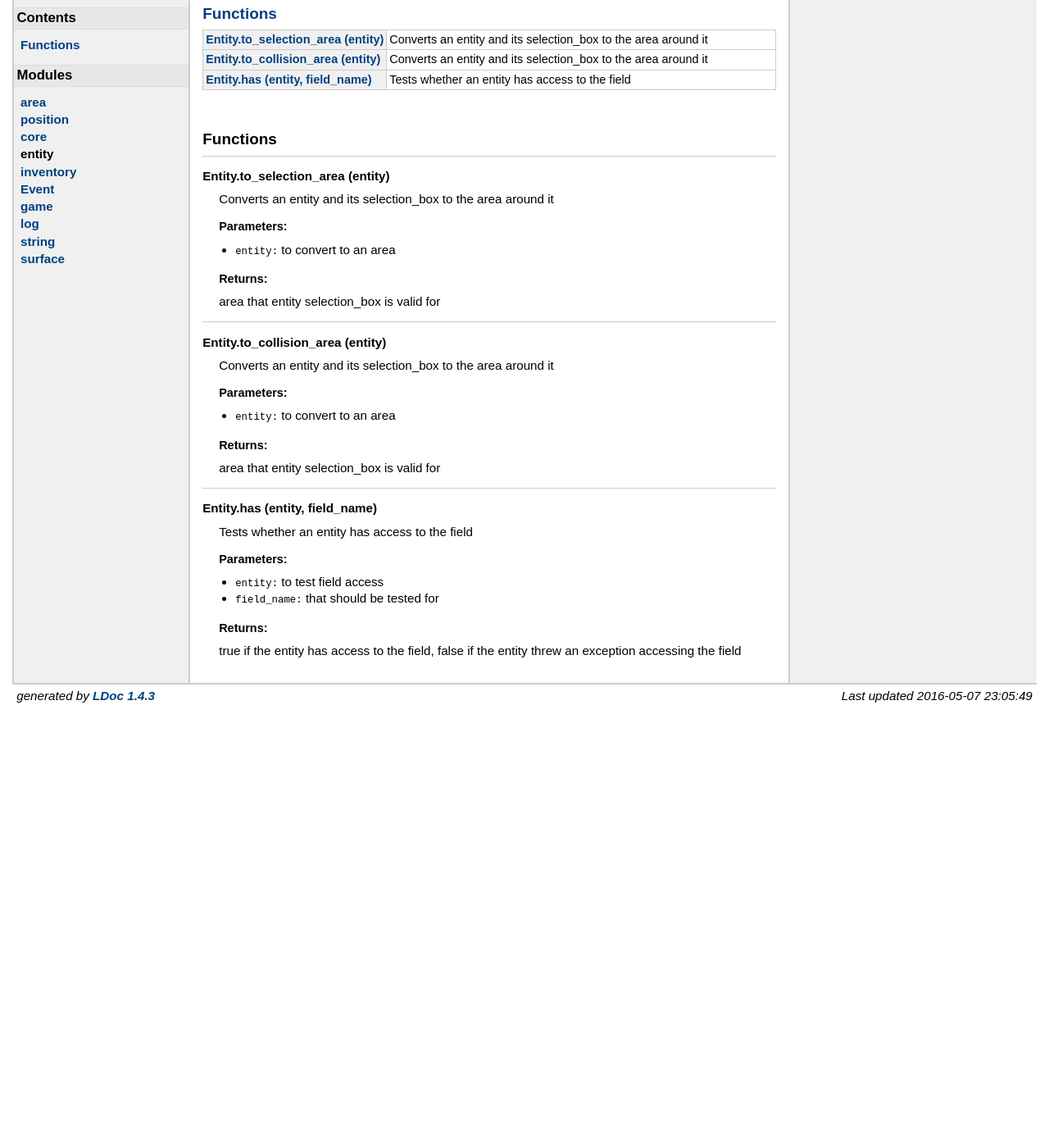
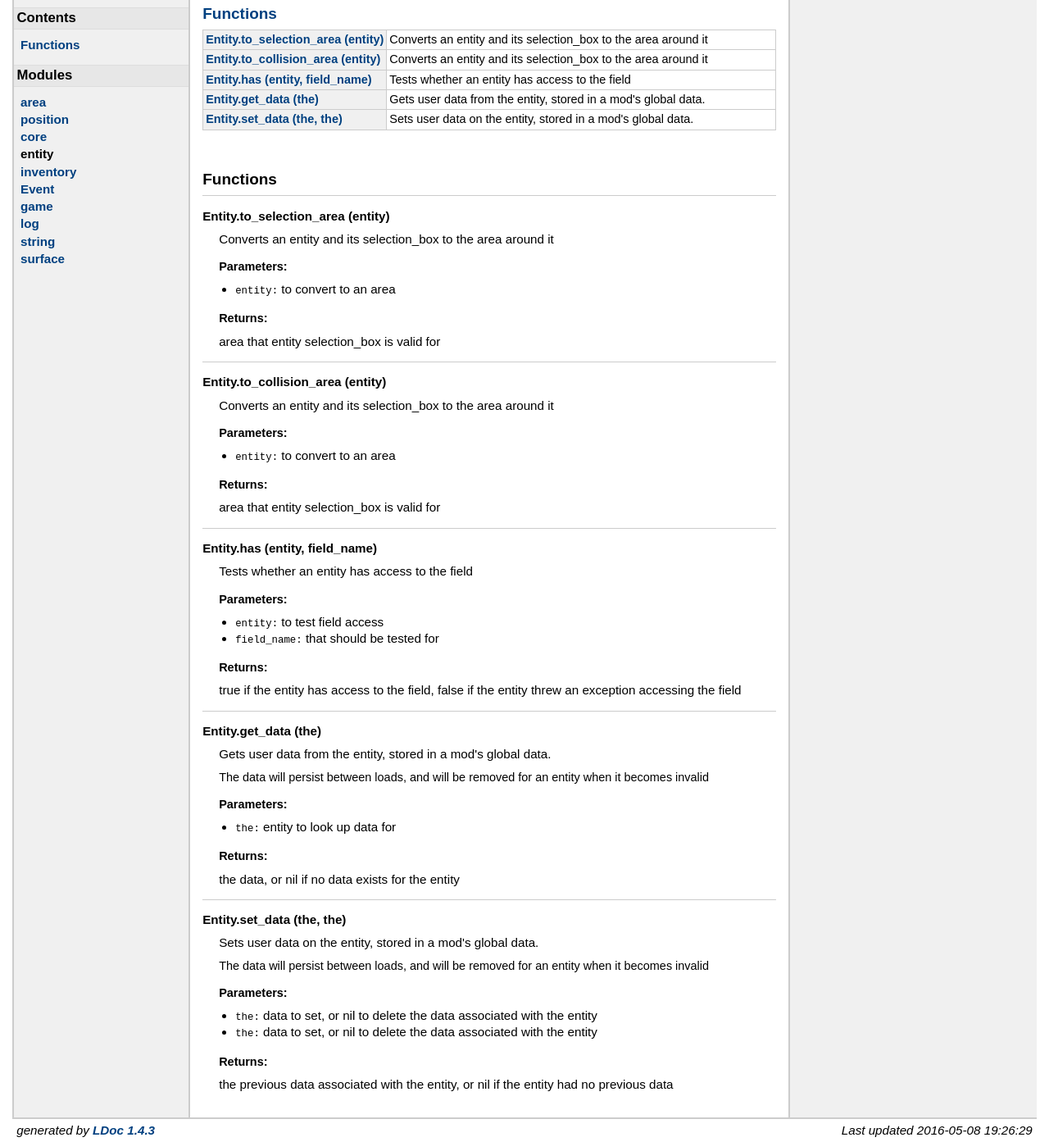
Before and after one commit to Afforess/Factorio-Stdlib, a plain HTML site: page modules/entity.html in a window 1280 px wide. Shown: the part 82-1475 px from the top of the page at 82% size. Before the commit the page ends 946 px from the top, so only its background shows below. Drawn offline with Linux system fonts and the light colour scheme.

Commit message:
Automatic Github Page generation

```diff
--- a/modules/entity.html
+++ b/modules/entity.html
@@ -72,6 +72,14 @@
 	<tr>
 	<td class="name" nowrap><a href="#Entity.has">Entity.has (entity, field_name)</a></td>
 	<td class="summary">Tests whether an entity has access to the field</td>
+	</tr>
+	<tr>
+	<td class="name" nowrap><a href="#Entity.get_data">Entity.get_data (the)</a></td>
+	<td class="summary">Gets user data from the entity, stored in a mod's global data.</td>
+	</tr>
+	<tr>
+	<td class="name" nowrap><a href="#Entity.set_data">Entity.set_data (the, the)</a></td>
+	<td class="summary">Sets user data on the entity, stored in a mod's global data.</td>
 	</tr>
 </table>
 
@@ -160,6 +168,61 @@
 
 
 </dd>
+    <dt>
+    <a name = "Entity.get_data"></a>
+    <strong>Entity.get_data (the)</strong>
+    </dt>
+    <dd>
+    Gets user data from the entity, stored in a mod's global data.
+ <p> The data will persist between loads, and will be removed for an entity when it becomes invalid</p>
+
+
+    <h3>Parameters:</h3>
+    <ul>
+        <li><span class="parameter">the</span>
+         entity to look up data for
+        </li>
+    </ul>
+
+    <h3>Returns:</h3>
+    <ol>
+
+        the data, or nil if no data exists for the entity
+    </ol>
+
+
+
+
+</dd>
+    <dt>
+    <a name = "Entity.set_data"></a>
+    <strong>Entity.set_data (the, the)</strong>
+    </dt>
+    <dd>
+    Sets user data on the entity, stored in a mod's global data.
+ <p> The data will persist between loads, and will be removed for an entity when it becomes invalid</p>
+
+
+    <h3>Parameters:</h3>
+    <ul>
+        <li><span class="parameter">the</span>
+         data to set, or nil to delete the data associated with the entity
+        </li>
+        <li><span class="parameter">the</span>
+         data to set, or nil to delete the data associated with the entity
+        </li>
+    </ul>
+
+    <h3>Returns:</h3>
+    <ol>
+
+        the previous data associated with the entity, or nil if the entity had no previous data
+    </ol>
+
+
+
+
+</dd>
 </dl>
 
 
@@ -167,7 +230,7 @@
 </div> <!-- id="main" -->
 <div id="about">
 <i>generated by <a href="http://github.com/stevedonovan/LDoc">LDoc 1.4.3</a></i>
-<i style="float:right;">Last updated 2016-05-07 23:05:49 </i>
+<i style="float:right;">Last updated 2016-05-08 19:26:29 </i>
 </div> <!-- id="about" -->
 </div> <!-- id="container" -->
 </body>
```
Also changed, not shown: index.html (+1 -1 lines), modules/Event.html (+1 -1 lines), modules/area.html (+1 -1 lines), modules/core.html (+1 -1 lines), modules/game.html (+1 -1 lines), modules/inventory.html (+1 -1 lines), modules/log.html (+1 -1 lines), modules/position.html (+1 -1 lines), modules/string.html (+1 -1 lines), modules/surface.html (+1 -1 lines).
